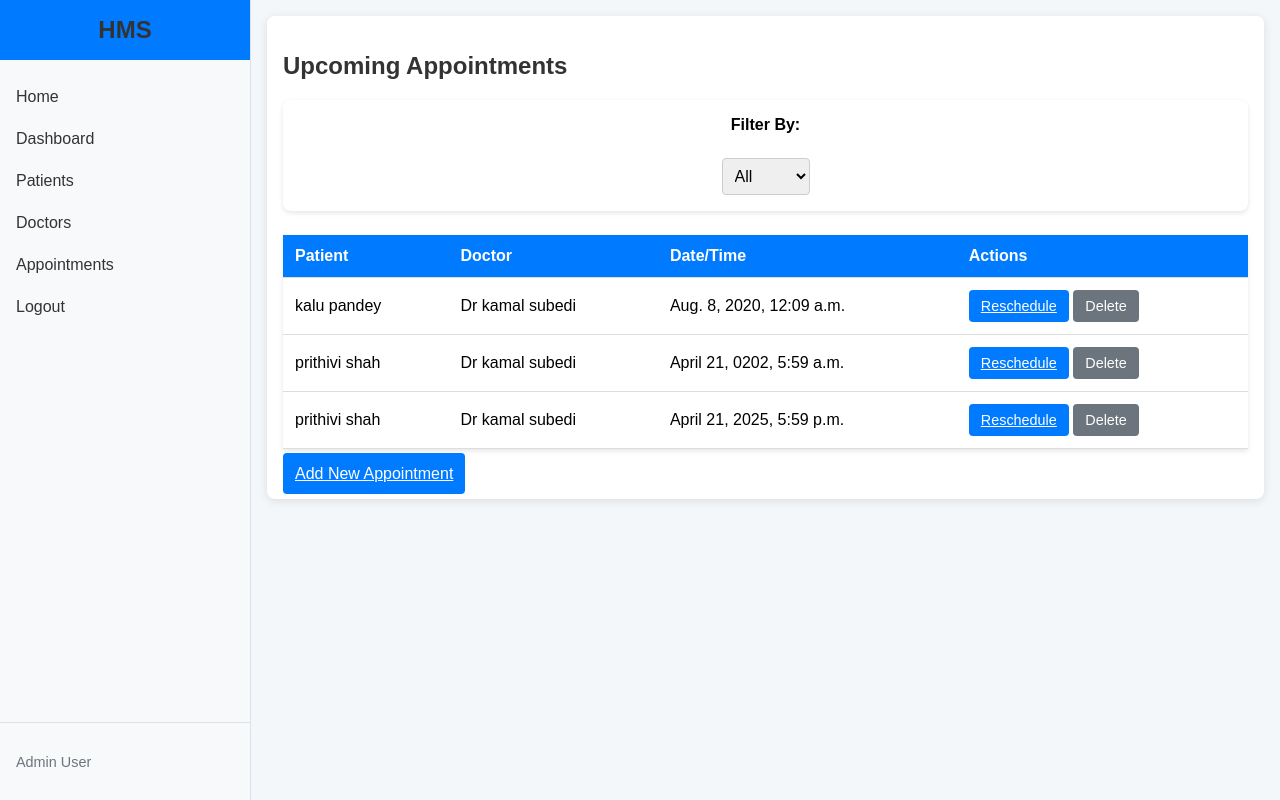
After one commit to kamalsubedi167/Hospital-management-system, a Django app: page /appointments/delete/1/ in a window 1280 px wide. The commit adds this page. Run offline with Django 5.2, Linux system fonts and the light colour scheme; a user stored in the database is signed in; data comes from the database, SQL or seed files in the repository; both versions use the stored data as it was after the commit.

Commit message:
Added doctor management with list, add, and patient assignment

```diff
--- a/core/models.py
+++ b/core/models.py
@@ -57,6 +57,7 @@ class Patient(models.Model):
     insurance_policy_number = models.CharField(max_length=50, blank=True)
     billing_address_same = models.BooleanField(default=True)
     consent_for_treatment = models.BooleanField(default=False)
+    doctor = models.ForeignKey('Doctor', on_delete=models.SET_NULL, null=True, blank=True)
 
     def save(self, *args, **kwargs):
         if not self.patient_id:
--- a/core/urls.py
+++ b/core/urls.py
@@ -8,4 +8,11 @@ urlpatterns = [
     path('patients/edit/<int:id>/', views.edit_patient, name='edit_patient'),
     path('patients/delete/<int:id>/', views.delete_patient, name='delete_patient'),
     path('dashboard/', views.dashboard, name='dashboard'),
+    path('doctors/', views.doctor_list, name='doctor_list'),
+    path('doctors/add/', views.add_doctor, name='add_doctor'),
+    path('doctors/<int:id>/', views.doctor_profile, name='doctor_profile'),
+    path('appointments/', views.appointment_list, name='appointment_list'),
+    path('appointments/add/', views.add_appointment, name='add_appointment'),
+    path('appointments/edit/<int:id>/', views.edit_appointment, name='edit_appointment'),
+    path('appointments/delete/<int:id>/', views.delete_appointment, name='delete_appointment'),
 ]
--- a/core/views.py
+++ b/core/views.py
@@ -1,7 +1,7 @@
 from django.shortcuts import render, redirect, get_object_or_404
 from django.contrib.auth.decorators import login_required
 from .models import Patient, Doctor, Appointment, Medicine, LabReport
-from .forms import PatientForm
+from .forms import PatientForm, DoctorForm, AppointmentForm
 from django.db.models import Q, Count
 from django.utils import timezone
 from datetime import date
@@ -73,3 +73,78 @@ def dashboard(request):
         'blood_group_counts': blood_group_counts,
     }
     return render(request, 'dashboard.html', context)
+
+@login_required
+def doctor_list(request):
+    doctors = Doctor.objects.all()
+    return render(request, 'doctor_list.html', {'doctors': doctors})
+
+@login_required
+def add_doctor(request):
+    if request.method == 'POST':
+        form = DoctorForm(request.POST)
+        if form.is_valid():
+            form.save()
+            return redirect('doctor_list')
+    else:
+        form = DoctorForm()
+    return render(request, 'add_doctor.html', {'form': form})
+
+@login_required
+def doctor_profile(request, id):
+    doctor = get_object_or_404(Doctor, id=id)
+    assigned_patients = Patient.objects.filter(doctor=doctor)
+    context = {
+        'doctor': doctor,
+        'assigned_patients': assigned_patients,
+    }
+    return render(request, 'doctor_profile.html', context)
+
+@login_required
+def appointment_list(request):
+    filter_by = request.GET.get('filter_by', 'all')
+    appointments = Appointment.objects.filter(appointment_date__gte=timezone.now()).order_by('appointment_date')
+    if filter_by == 'patient' and request.GET.get('patient_id'):
+        appointments = appointments.filter(patient_id=request.GET.get('patient_id'))
+    elif filter_by == 'doctor' and request.GET.get('doctor_id'):
+        appointments = appointments.filter(doctor_id=request.GET.get('doctor_id'))
+    patients = Patient.objects.all()
+    doctors = Doctor.objects.all()
+    context = {
+        'appointments': appointments,
+        'patients': patients,
+        'doctors': doctors,
+        'filter_by': filter_by,
+    }
+    return render(request, 'appointment_list.html', context)
+
+@login_required
+def add_appointment(request):
+    if request.method == 'POST':
+        form = AppointmentForm(request.POST)
+        if form.is_valid():
+            form.save()
+            return redirect('appointment_list')
+    else:
+        form = AppointmentForm()
+    return render(request, 'add_appointment.html', {'form': form})
+
+@login_required
+def edit_appointment(request, id):
+    appointment = get_object_or_404(Appointment, id=id)
+    if request.method == 'POST':
+        form = AppointmentForm(request.POST, instance=appointment)
+        if form.is_valid():
+            form.save()
+            return redirect('appointment_list')
+    else:
+        form = AppointmentForm(instance=appointment)
+    return render(request, 'edit_appointment.html', {'form': form, 'appointment': appointment})
+
+@login_required
+def delete_appointment(request, id):
+    appointment = get_object_or_404(Appointment, id=id)
+    if request.method == 'POST':
+        appointment.delete()
+        return redirect('appointment_list')
+    return render(request, 'appointment_list.html', {'appointments': Appointment.objects.all()})
--- a/hms_project/settings.py
+++ b/hms_project/settings.py
@@ -59,6 +59,7 @@ TEMPLATES = [
         'APP_DIRS': True,
         'OPTIONS': {
             'context_processors': [
+		'django.template.context_processors.debug',
                 'django.template.context_processors.request',
                 'django.contrib.auth.context_processors.auth',
                 'django.contrib.messages.context_processors.messages',
--- a/static/css/style.css
+++ b/static/css/style.css
@@ -5,43 +5,8 @@ body {
     padding: 0;
 }
 
-header {
-    background-color: #007bff;
-    color: white;
-    padding: 1rem;
-    text-align: center;
-}
-
-nav a, nav button {
-    color: white;
-    margin: 0 1rem;
-    text-decoration: none;
-    background: none;
-    border: none;
-    cursor: pointer;
-}
-
-nav a:hover, nav button:hover {
-    text-decoration: underline;
-}
-
-.form-container, .home-container {
-    max-width: 800px;
-    margin: 2rem auto;
-    padding: 2rem;
-    background: white;
-    border-radius: 8px;
-    box-shadow: 0 2px 10px rgba(0,0,0,0.1);
-}
-
 h2, h3 {
     color: #333;
-}
-
-.login-form, .patient-form {
-    display: flex;
-    flex-direction: column;
-    gap: 1rem;
 }
 
 .form-group {
@@ -91,10 +56,17 @@ h2, h3 {
     background-color: #5a6268;
 }
 
+.btn-small {
+    padding: 0.5rem 0.75rem;
+    font-size: 0.9rem;
+}
+
 .patient-table {
     width: 100%;
     border-collapse: collapse;
     margin-bottom: 1rem;
+    background: white;
+    box-shadow: 0 2px 5px rgba(0,0,0,0.1);
 }
 
 .patient-table th, .patient-table td {
@@ -114,11 +86,6 @@ h2, h3 {
 
 .patient-table tr:hover {
     background-color: #f1f1f1;
-}
-
-.btn-small {
-    padding: 0.5rem 0.75rem;
-    font-size: 0.9rem;
 }
 
 .search-form {
@@ -162,7 +129,189 @@ h2, h3 {
     list-style: none;
     padding: 0;
 }
+
 .stat-card-warning {
     background: #ffe6e6;
     border-left: 4px solid #dc3545;
 }
+
+.login-form, .patient-form {
+    display: flex;
+    flex-direction: column;
+    gap: 1rem;
+}
+
+.form-container, .home-container {
+    max-width: none;
+    margin: 0;
+    padding: 1rem;
+    background: white;
+    border-radius: 8px;
+    box-shadow: 0 2px 10px rgba(0,0,0,0.1);
+}
+
+/* Container and Layout */
+.container {
+    display: flex;
+    min-height: 100vh;
+}
+
+.sidebar {
+    width: 250px;
+    background: #f8f9fa;
+    border-right: 1px solid #dee2e6;
+    display: flex;
+    flex-direction: column;
+    justify-content: space-between;
+}
+
+.sidebar-header {
+    padding: 1rem;
+    background: #007bff;
+    color: white;
+    text-align: center;
+}
+
+.sidebar-header h2 {
+    margin: 0;
+    font-size: 1.5rem;
+}
+
+.sidebar-nav {
+    flex: 1;
+    padding: 1rem 0;
+}
+
+.sidebar-link {
+    display: block;
+    padding: 0.75rem 1rem;
+    color: #333;
+    text-decoration: none;
+    font-size: 1rem;
+}
+
+.sidebar-link:hover {
+    background: #e9ecef;
+}
+
+.sidebar-button {
+    background: none;
+    border: none;
+    width: 100%;
+    text-align: left;
+    cursor: pointer;
+}
+
+.sidebar-footer {
+    padding: 1rem;
+    border-top: 1px solid #dee2e6;
+    color: #6c757d;
+    font-size: 0.9rem;
+}
+
+.main-content {
+    flex: 1;
+    background: #f4f7fa;
+    padding: 1rem;
+}
+
+.content-wrapper {
+    max-width: 1200px;
+    margin: 0 auto;
+}
+
+/* Doctor Table */
+.doctor-table {
+    width: 100%;
+    border-collapse: collapse;
+    margin-bottom: 1rem;
+    background: white;
+    box-shadow: 0 2px 5px rgba(0,0,0,0.1);
+}
+
+.doctor-table th, .doctor-table td {
+    padding: 0.75rem;
+    text-align: left;
+    border-bottom: 1px solid #ddd;
+}
+
+.doctor-table th {
+    background-color: #007bff;
+    color: white;
+}
+
+.doctor-table tr:hover {
+    background-color: #f1f1f1;
+}
+
+/* Doctor Form */
+.doctor-form {
+    display: flex;
+    flex-direction: column;
+    gap: 1rem;
+    background: white;
+    padding: 1rem;
+    border-radius: 8px;
+}
+
+/* Doctor Details */
+.doctor-details {
+    background: white;
+    padding: 1rem;
+    border-radius: 8px;
+    box-shadow: 0 2px 5px rgba(0,0,0,0.1);
+    margin-bottom: 1.5rem;
+}
+
+.doctor-details p {
+    margin: 0.5rem 0;
+}
+
+/* Filter Form */
+.filter-form {
+    margin-bottom: 1.5rem;
+    background: white;
+    padding: 1rem;
+    border-radius: 8px;
+    box-shadow: 0 2px 5px rgba(0,0,0,0.1);
+}
+
+.filter-form .form-group {
+    display: flex;
+    gap: 1rem;
+    align-items: center;
+}
+
+/* Appointment Table */
+.appointment-table {
+    width: 100%;
+    border-collapse: collapse;
+    margin-bottom: 1rem;
+    background: white;
+    box-shadow: 0 2px 5px rgba(0,0,0,0.1);
+}
+
+.appointment-table th, .appointment-table td {
+    padding: 0.75rem;
+    text-align: left;
+    border-bottom: 1px solid #ddd;
+}
+
+.appointment-table th {
+    background-color: #007bff;
+    color: white;
+}
+
+.appointment-table tr:hover {
+    background-color: #f1f1f1;
+}
+
+/* Appointment Form */
+.appointment-form {
+    display: flex;
+    flex-direction: column;
+    gap: 1rem;
+    background: white;
+    padding: 1rem;
+    border-radius: 8px;
+}
--- /dev/null
+++ b/templates/appointment_list.html
@@ -0,0 +1,78 @@
+{% extends 'base.html' %}
+{% load static %}
+
+{% block content %}
+    <div class="content-wrapper">
+        <div class="form-container">
+            <h2>Upcoming Appointments</h2>
+            <div class="filter-form">
+                <form method="get">
+                    <div class="form-group">
+                        <label>Filter By:</label>
+                        <select name="filter_by" onchange="this.form.submit()">
+                            <option value="all" {% if filter_by == 'all' %}selected{% endif %}>All</option>
+                            <option value="patient" {% if filter_by == 'patient' %}selected{% endif %}>Patient</option>
+                            <option value="doctor" {% if filter_by == 'doctor' %}selected{% endif %}>Doctor</option>
+                        </select>
+                    </div>
+                    {% if filter_by == 'patient' %}
+                        <div class="form-group">
+                            <label for="patient_id">Select Patient:</label>
+                            <select name="patient_id" id="patient_id" onchange="this.form.submit()">
+                                <option value="">All Patients</option>
+                                {% for patient in patients %}
+                                    <option value="{{ patient.id }}" {% if request.GET.patient_id == patient.id|stringformat:"s" %}selected{% endif %}>
+                                        {{ patient.first_name }} {{ patient.last_name }}
+                                    </option>
+                                {% endfor %}
+                            </select>
+                        </div>
+                    {% elif filter_by == 'doctor' %}
+                        <div class="form-group">
+                            <label for="doctor_id">Select Doctor:</label>
+                            <select name="doctor_id" id="doctor_id" onchange="this.form.submit()">
+                                <option value="">All Doctors</option>
+                                {% for doctor in doctors %}
+                                    <option value="{{ doctor.id }}" {% if request.GET.doctor_id == doctor.id|stringformat:"s" %}selected{% endif %}>
+                                        {{ doctor.name }}
+                                    </option>
+                                {% endfor %}
+                            </select>
+                        </div>
+                    {% endif %}
+                </form>
+            </div>
+            {% if appointments %}
+                <table class="appointment-table">
+                    <thead>
+                        <tr>
+                            <th>Patient</th>
+                            <th>Doctor</th>
+                            <th>Date/Time</th>
+                            <th>Actions</th>
+                        </tr>
+                    </thead>
+                    <tbody>
+                        {% for appointment in appointments %}
+                            <tr>
+                                <td>{{ appointment.patient.first_name }} {{ appointment.patient.last_name }}</td>
+                                <td>{{ appointment.doctor.name }}</td>
+                                <td>{{ appointment.appointment_date }}</td>
+                                <td>
+                                    <a href="{% url 'edit_appointment' appointment.id %}" class="btn btn-primary btn-small">Reschedule</a>
+                                    <form method="post" action="{% url 'delete_appointment' appointment.id %}" style="display:inline;">
+                                        {% csrf_token %}
+                                        <button type="submit" class="btn btn-secondary btn-small" onclick="return confirm('Are you sure you want to delete this appointment?')">Delete</button>
+                                    </form>
+                                </td>
+                            </tr>
+                        {% endfor %}
+                    </tbody>
+                </table>
+            {% else %}
+                <p>No upcoming appointments found.</p>
+            {% endif %}
+            <a href="{% url 'add_appointment' %}" class="btn btn-primary">Add New Appointment</a>
+        </div>
+    </div>
+{% endblock %}
--- a/templates/base.html
+++ b/templates/base.html
@@ -8,26 +8,34 @@
     <link rel="stylesheet" href="{% static 'css/style.css' %}">
 </head>
 <body>
-    <header>
-        <h1>Hospital Management System</h1>
-        <nav>
-            <a href="{% url 'home' %}">Home</a>
+    <div class="container">
+        <aside class="sidebar">
+            <div class="sidebar-header">
+                <h2>HMS</h2>
+            </div>
+            <nav class="sidebar-nav">
+                <a href="{% url 'home' %}" class="sidebar-link">Home</a>
                 {% if user.is_authenticated %}
-                <a href="{% url 'dashboard' %}">Dashboard</a>
-                <a href="{% url 'patient_list' %}">Patients</a>
-                <a href="{% url 'add_patient' %}">Add Patient</a>
-                <button onclick="document.getElementById('logout-form').submit()">Logout</button>
+                    <a href="{% url 'dashboard' %}" class="sidebar-link">Dashboard</a>
+                    <a href="{% url 'patient_list' %}" class="sidebar-link">Patients</a>
+                    <a href="{% url 'doctor_list' %}" class="sidebar-link">Doctors</a>
+                    <a href="{% url 'appointment_list' %}" class="sidebar-link">Appointments</a>
+                    <button onclick="document.getElementById('logout-form').submit()" class="sidebar-link sidebar-button">Logout</button>
                     <form id="logout-form" method="post" action="{% url 'logout' %}" style="display: none;">
                         {% csrf_token %}
                     </form>
                 {% else %}
-                <a href="{% url 'login' %}">Login</a>
+                    <a href="{% url 'login' %}" class="sidebar-link">Login</a>
                 {% endif %}
             </nav>
-    </header>
-    <main>
+            <div class="sidebar-footer">
+                <p>Admin User</p>
+            </div>
+        </aside>
+        <main class="main-content">
             {% block content %}
             {% endblock %}
         </main>
+    </div>
 </body>
 </html>
```
Also changed, not shown: core/forms.py (+21 -5 lines), templates/add_appointment.html (added, +27 -0 lines), templates/add_doctor.html (added, +27 -0 lines), templates/doctor_list.html (added, +39 -0 lines), templates/doctor_profile.html (added, +42 -0 lines), templates/edit_appointment.html (added, +27 -0 lines), core/migrations/0003_patient_doctor.py (added), db.sqlite3. Lines whose indentation alone changed are shown as unchanged.
